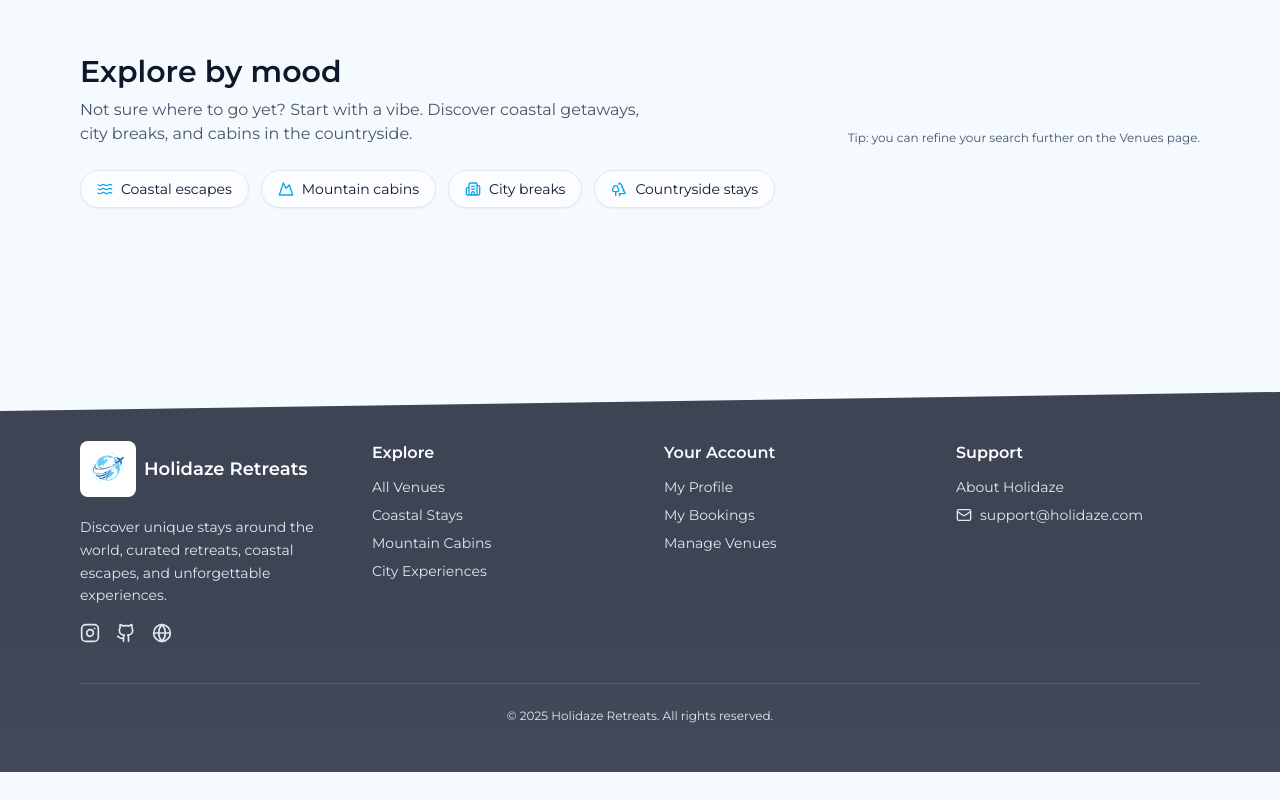
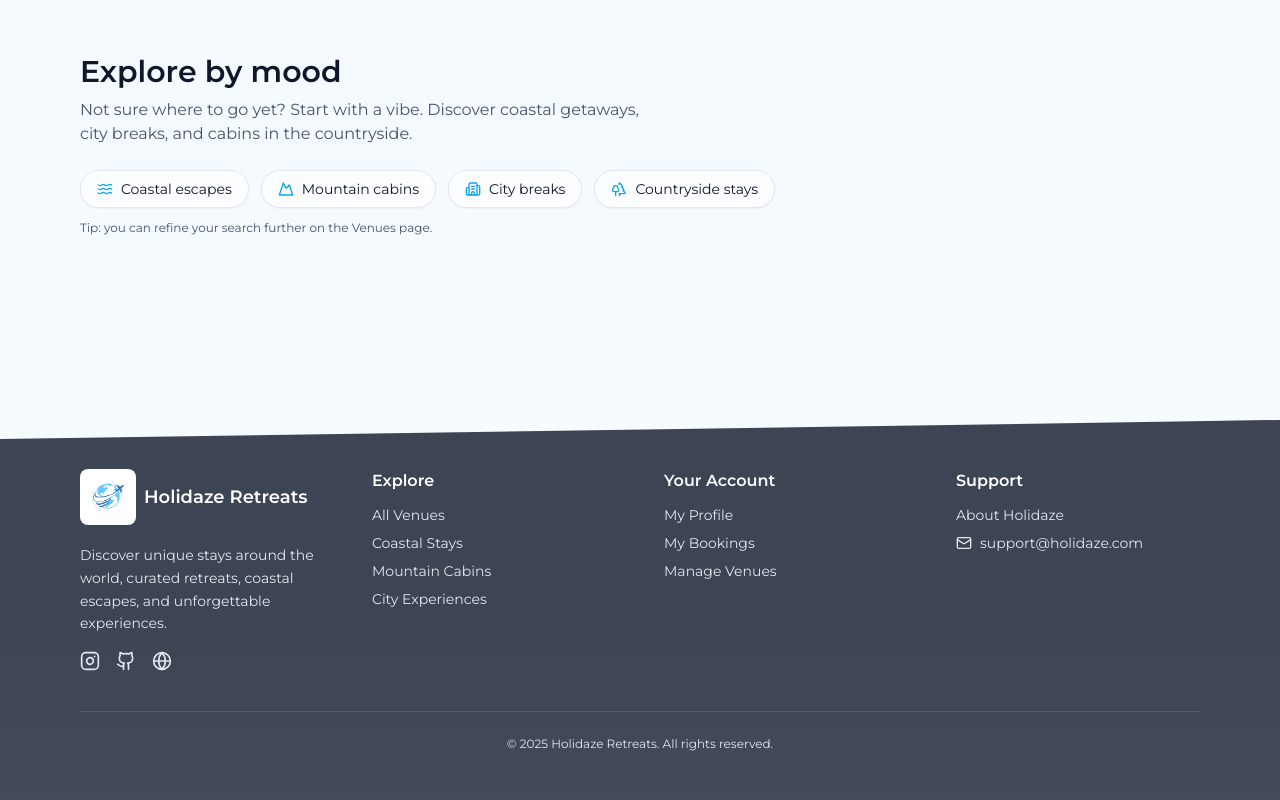
Before and after one commit to Arkuradev/scandinavian-retreats, a React (Vite) app: page / in a window 1280 px wide. Shown: the part 1294-2094 px from the top of the page. Before the commit the page ends 2066 px from the top, so only its background shows below. Built offline with nearby package versions, Linux system fonts and the light colour scheme; no server answers.

Commit message:
Positional change to tip span to make it look better on all screen sizes

```diff
--- a/src/pages/Home.tsx
+++ b/src/pages/Home.tsx
@@ -185,12 +185,6 @@ export default function Home() {
                 getaways, city breaks, and cabins in the countryside.
               </p>
             </div>
-
-            <div className="hidden md:flex text-xs text-hz-muted">
-              <span>
-                Tip: you can refine your search further on the Venues page.
-              </span>
-            </div>
           </div>
 
           <div className="flex flex-wrap gap-3">
@@ -250,6 +244,11 @@ export default function Home() {
               <span>Countryside stays</span>
             </Link>
           </div>
+          <div className="mt-3 flex text-xs text-hz-muted">
+              <span>
+                Tip: you can refine your search further on the Venues page.
+              </span>
+            </div>
         </div>
       </section>
     </main>
```
